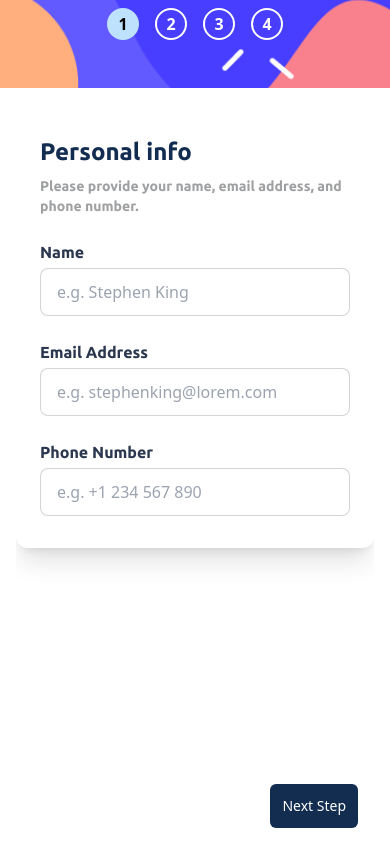
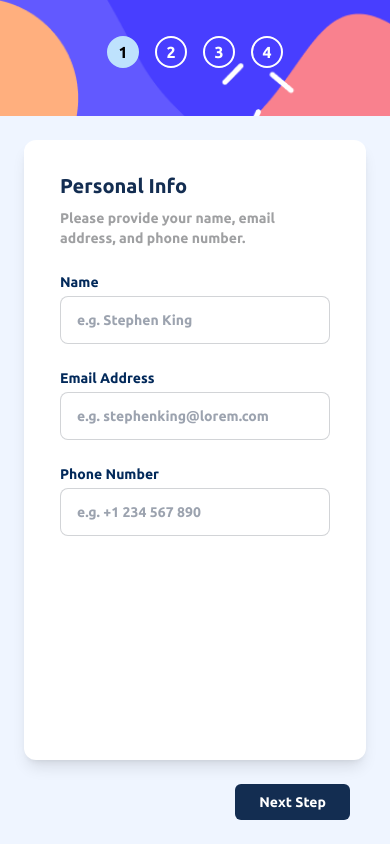
Before and after one commit to ahmadcodes39/Figma-To-react, a React (Vite) app: page / in a window 390 px wide. Built offline with nearby package versions, Linux system fonts and the light colour scheme.

Commit message:
responsivness done

```diff
--- a/src/Components/Common/SideBar.jsx
+++ b/src/Components/Common/SideBar.jsx
@@ -11,40 +11,42 @@ const Sidebar = ({ currentStep = 2 }) => {
   return (
     <>
       {/* Desktop Sidebar */}
-     <div className="hidden md:flex sticky top-0 md:w-52 lg:w-64 h-screen overflow-hidden text-white bg-[#483EFF]">
-
+      <div className="hidden md:flex flex-col justify-between sticky top-0 md:w-52 lg:w-64 xl:w-72 2xl:w-80 h-screen text-white bg-[#483EFF] relative transition-all duration-300">
         <img
           src="Mask group.png"
           alt="Decorative Graphic"
           className="absolute bottom-0 left-0 w-full object-cover pointer-events-none z-0"
         />
-        <div className="relative z-10 p-6 space-y-6 mt-10">
+        <div className="relative z-10 p-6 2xl:p-10 space-y-6 2xl:space-y-8 mt-10 2xl:mt-14">
           {steps.map((step) => (
-            <div key={step.number} className="flex items-center space-x-4">
+            <div key={step.number} className="flex items-center space-x-4 2xl:space-x-6">
               <div
-                className={`w-8 h-8 flex items-center justify-center rounded-full border-2 font-bold
+                className={`w-8 h-8 2xl:w-10 2xl:h-10 flex items-center justify-center rounded-full border-2 font-bold text-sm 2xl:text-lg
                   ${
                     currentStep === step.number
                       ? "bg-[#BEE2FD] text-black border-[#BEE2FD]"
-                      : "border-white"
+                      : "border-white text-white"
                   }
                 `}
               >
                 {step.number}
               </div>
               <div>
-                <p className="text-xs uppercase text-gray-300">
+                <p className="text-xs 2xl:text-sm uppercase text-gray-300 tracking-widest">
                   Step {step.number}
                 </p>
-                <p className="font-bold">{step.label}</p>
+                <p className="font-bold uppercase tracking-wide text-white text-sm 2xl:text-xl">
+                  {step.label}
+                </p>
               </div>
             </div>
           ))}
         </div>
       </div>
 
-      {/* Mobile  design */}
-      <div className="md:hidden relative flex justify-center gap-4 pt-2 pb-12 "
+      {/* Mobile Sidebar */}
+      <div
+        className="md:hidden relative flex justify-center gap-4 pt-2 pb-12"
         style={{
           backgroundImage: "url('/mobilePic.png')",
           backgroundSize: "cover",
@@ -54,13 +56,11 @@ const Sidebar = ({ currentStep = 2 }) => {
         {steps.map((step) => (
           <div
             key={step.number}
-            className={`w-8 h-8 flex items-center justify-center rounded-full border-2 font-bold
-        ${
-          currentStep === step.number
-            ? "bg-[#BEE2FD] text-black border-[#BEE2FD]"
-            : "border-white text-white"
-        }
-      `}
+            className={`mt-7 w-8 h-8 flex items-center justify-center rounded-full border-2 font-bold ${
+              currentStep === step.number
+                ? "bg-[#BEE2FD] text-black border-[#BEE2FD]"
+                : "border-white text-white"
+            }`}
           >
             {step.number}
           </div>
--- a/src/Components/FooterButtons.jsx
+++ b/src/Components/FooterButtons.jsx
@@ -4,9 +4,9 @@ const FooterButtons = ({ step, nextStep, prevStep }) => {
   if (step === 5) return null;
 
   return (
-    <div className="w-full mt-4 flex justify-between items-center px-4 md:px-16 lg:px-32" data-theme="light">
+    <div className="w-full flex justify-between items-center pt-6 px-4 md:px-8 lg:px-32">
       {step > 1 ? (
-        <button onClick={prevStep} className="text-[#17498D]">
+        <button onClick={prevStep} className="text-[#17498D] font-medium">
           Go Back
         </button>
       ) : (
@@ -15,13 +15,16 @@ const FooterButtons = ({ step, nextStep, prevStep }) => {
 
       <button
         onClick={nextStep}
-        className={`rounded-md p-3 text-sm ${step === 4 ? "sm:bg-[#938CFE] bg-[#4C3FF1] text-white" : "sm:bg-button_color bg-[#132D51] text-white"}`}
+        className={`rounded-md px-6 py-2 text-sm font-medium ${
+          step === 4
+            ? "bg-[#4C3FF1] text-white"
+            : "bg-[#132D51] text-white"
+        }`}
       >
         {step === 4 ? "Confirm" : "Next Step"}
       </button>
     </div>
   );
 };
-;
 
 export default FooterButtons;
--- a/src/Components/MultiStepForm.jsx
+++ b/src/Components/MultiStepForm.jsx
@@ -1,8 +1,8 @@
 import React, { useState } from "react";
 import Sidebar from "./Common/SideBar";
 import FooterButtons from "./FooterButtons";
-import Step1YourInfo from "./Step1YourInfo";
-import StepForm from "./StepForm"
+import StepForm from "./StepForm";
+
 const MultiStepForm = () => {
   const [step, setStep] = useState(1);
 
@@ -10,19 +10,17 @@ const MultiStepForm = () => {
   const prevStep = () => setStep((prev) => prev - 1);
 
   return (
-    <div className="flex flex-col md:flex-row min-h-screen bg-white">
+    <div className="flex flex-col md:flex-row min-h-screen bg-[#EFF5FF] font-ubuntu">
       <Sidebar currentStep={step} />
 
-  <div className="flex-1 flex flex-col p-4 md:p-6">
-    <div className="flex-1 overflow-y-auto">
+      <div className="flex-1 flex flex-col justify-between p-6">
+        <div className="flex-1 max-w-3xl 2xl:max-w-5xl mx-auto w-full bg-white rounded-xl p-8 shadow-lg xl:mt-3 2xl:mt-16">
           <StepForm step={step} />
         </div>
 
         <FooterButtons step={step} nextStep={nextStep} prevStep={prevStep} />
       </div>
     </div>
-
-
   );
 };
 
--- a/src/Components/SectionHeader.jsx
+++ b/src/Components/SectionHeader.jsx
@@ -2,16 +2,17 @@ import React from "react";
 
 const SectionHeader = ({ heading, subHeading }) => {
   return (
-    <section className="flex flex-col gap-2">
-      <h1 className="font-ubuntu text-2xl sm:text-3xl font-bold text-text_color">
+    <section className="flex flex-col gap-2 sm:gap-3 md:gap-4 2xl:gap-6">
+      <h1 className="font-ubuntu font-bold text-text_color
+        text-xl sm:text-2xl md:text-3xl lg:text-4xl 2xl:text-5xl">
         {heading}
       </h1>
-      <p className="text-p_color font-ubuntu text-sm sm:text-base">
+      <p className="font-ubuntu text-p_color
+        text-sm sm:text-base md:text-lg lg:text-xl 2xl:text-2xl">
         {subHeading}
       </p>
     </section>
   );
 };
 
-
 export default SectionHeader;
--- a/src/Components/Step1YourInfo.jsx
+++ b/src/Components/Step1YourInfo.jsx
@@ -46,21 +46,20 @@ const Step1YourInfo = () => {
   const handleSubmit = (e) => {
     e.preventDefault();
     const newErrors = {};
+
     if (!formData.name) newErrors.name = "This field is required";
     else if (formData.name.length < 3)
       newErrors.name = "Name must be at least 3 characters";
 
-    if (!formData.email) {
+    if (!formData.email)
       newErrors.email = "This field is required";
-    } else if (!/^[^\s@]+@[^\s@]+\.[^\s@]+$/.test(formData.email)) {
+    else if (!/^[^\s@]+@[^\s@]+\.[^\s@]+$/.test(formData.email))
       newErrors.email = "Invalid email format";
-    }
 
-    if (!formData.phoneNUmber) {
+    if (!formData.phoneNUmber)
       newErrors.phoneNUmber = "This field is required";
-    } else if (!/^\d{11}$/.test(formData.phoneNUmber)) {
+    else if (!/^\d{11}$/.test(formData.phoneNUmber))
       newErrors.phoneNUmber = "Phone number must be exactly 11 digits";
-    }
 
     setErrors(newErrors);
     if (Object.keys(newErrors).length === 0) {
@@ -69,24 +68,23 @@ const Step1YourInfo = () => {
   };
 
   return (
-    <div className="flex justify-center items-start w-full">
-      <div className="bg-white rounded-xl sm:shadow-none shadow-xl w-full max-w-4xl px-6 py-8 sm:px-0 sm:py-0 ">
+    <div className="px-1 md:px-6 xl:px-6 2xl:px-10">
       <SectionHeader
-          heading="Personal info"
+        heading="Personal Info"
         subHeading="Please provide your name, email address, and phone number."
       />
 
       <form onSubmit={handleSubmit} className="mt-6 space-y-6 w-full">
-          <div className="w-full">
-            <div className="flex justify-between items-center mb-1">
-              <label
-                htmlFor="name"
-                className="text-label_color font-ubuntu font-medium"
-              >
+        {/* Name */}
+        <div>
+          <div className="flex justify-between items-center">
+            <label className="block text-sm md:text-base xl:text-lg font-medium text-[#02295A] mb-1">
               Name
             </label>
             {errors.name && (
-                <p className="text-sm text-red-500">{errors.name}</p>
+              <p className="text-sm md:text-base text-red-500">
+                {errors.name}
+              </p>
             )}
           </div>
           <input
@@ -95,22 +93,22 @@ const Step1YourInfo = () => {
             placeholder="e.g. Stephen King"
             value={formData.name}
             onChange={handleChange}
-              className={`input input-bordered w-full ${
+            className={`input input-bordered w-full text-sm md:text-base xl:text-lg ${
               errors.name ? "input-error" : ""
             }`}
           />
         </div>
 
-          <div className="w-full">
-            <div className="flex justify-between items-center mb-1">
-              <label
-                htmlFor="email"
-                className="text-label_color font-ubuntu font-medium"
-              >
+        {/* Email */}
+        <div>
+          <div className="flex justify-between items-center">
+            <label className="block text-sm md:text-base xl:text-lg font-medium text-[#02295A] mb-1">
               Email Address
             </label>
             {errors.email && (
-                <p className="text-sm text-red-500">{errors.email}</p>
+              <p className="text-sm md:text-base text-red-500">
+                {errors.email}
+              </p>
             )}
           </div>
           <input
@@ -119,22 +117,22 @@ const Step1YourInfo = () => {
             placeholder="e.g. stephenking@lorem.com"
             value={formData.email}
             onChange={handleChange}
-              className={`input input-bordered w-full ${
+            className={`input input-bordered w-full text-sm md:text-base xl:text-lg ${
               errors.email ? "input-error" : ""
             }`}
           />
         </div>
 
-          <div className="w-full">
-            <div className="flex justify-between items-center mb-1">
-              <label
-                htmlFor="phoneNUmber"
-                className="text-label_color font-ubuntu font-medium"
-              >
+        {/* Phone */}
+        <div>
+          <div className="flex justify-between items-center">
+            <label className="block text-sm md:text-base xl:text-lg font-medium text-[#02295A] mb-1">
               Phone Number
             </label>
             {errors.phoneNUmber && (
-                <p className="text-sm text-red-500">{errors.phoneNUmber}</p>
+              <p className="text-sm md:text-base text-red-500">
+                {errors.phoneNUmber}
+              </p>
             )}
           </div>
           <input
@@ -143,14 +141,13 @@ const Step1YourInfo = () => {
             placeholder="e.g. +1 234 567 890"
             value={formData.phoneNUmber}
             onChange={handleChange}
-              className={`input input-bordered w-full ${
+            className={`input input-bordered w-full text-sm md:text-base xl:text-lg ${
               errors.phoneNUmber ? "input-error" : ""
             }`}
           />
         </div>
       </form>
     </div>
-    </div>
   );
 };
 
--- a/src/Components/Step3AddOns.jsx
+++ b/src/Components/Step3AddOns.jsx
@@ -22,13 +22,13 @@ const Step3AddOns = () => {
   ];
 
   return (
-    <div className="flex items-center justify-center px-4 sm:p-0 py-8 sm:shadow-none shadow-xl sm:rounded-none rounded-sm ">
-      <div className="flex flex-col w-full max-w-2xl">
+    <div className="flex items-center justify-center px-0 py-0 sm:shadow-none sm:rounded-none">
+      <div className="flex flex-col w-full max-w-2xl 2xl:max-w-5xl 2xl:px-1 2xl:py-1">
         <SectionHeader
           heading="Pick Add-ons"
           subHeading="Add-ons help enhance your gaming experience."
         />
-        <div className="mt-10 flex flex-col space-y-5 w-full mb-10">
+        <div className="2xl:mt-10 mt-3 flex flex-col space-y-5 w-full mb-3">
           {data.map((item, index) => (
             <Step3Card
               key={index}
```
Also changed, not shown: src/Components/Step2Card.jsx (+14 -6 lines), src/Components/Step2SelectPlan.jsx (+13 -7 lines), src/Components/Step3Card.jsx (+22 -9 lines), src/Components/Step4Card.jsx (+23 -9 lines), src/Components/Step4Summary.jsx (+6 -8 lines), src/Components/ThankYou.jsx (+13 -5 lines). Lines whose indentation alone changed are shown as unchanged.
